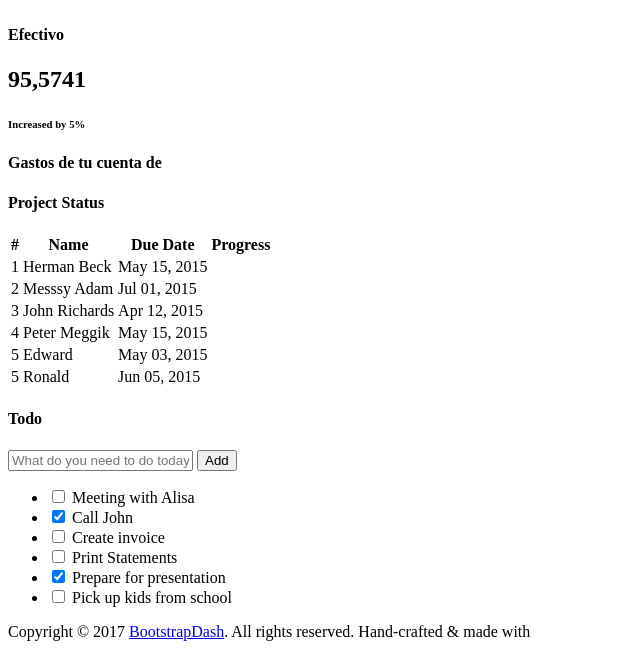
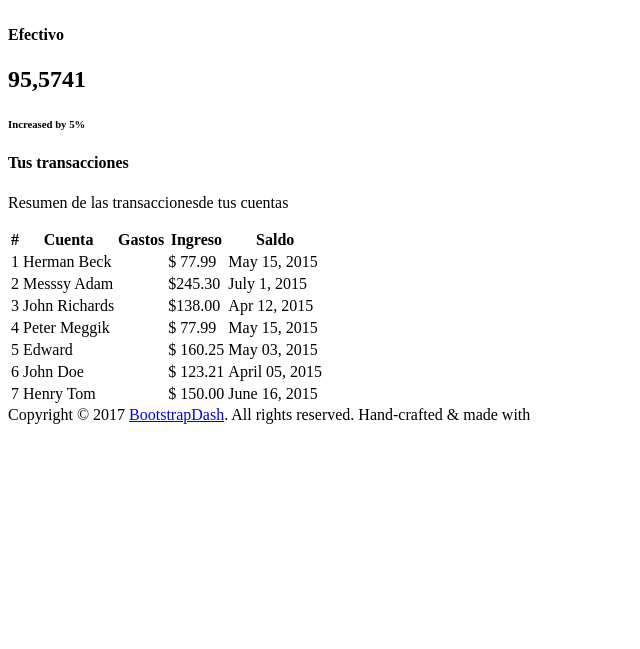
Before and after one commit to jackeline21/MoneyManager, a Node server app: template views/inicioApp.handlebars in a window 1280 px wide. Shown: the part 5034-5683 px from the top of the page, without its empty margins (0-640 px from the left). After the commit the page ends 5458 px from the top, so only its background shows below. Run offline with Node 20, Linux system fonts and the light colour scheme; the template is opened without the code that fills it, so the values that code supplies are empty; some libraries are stand-ins or nearby versions.

Commit message:
tabla mostrar transacciones no lista

```diff
--- a/models/purse.js
+++ b/models/purse.js
@@ -55,8 +55,9 @@
         comment:{
             type: String
         },
-        account: {
-            name: String
+        account:{
+            name: String,
+
         }
     }]
 })
--- a/views/inicioApp.handlebars
+++ b/views/inicioApp.handlebars
@@ -53,181 +53,113 @@
 
   <!--Div para el dashboard-->
   <div class="row-">
-    <div class="col-md-12 grid-margin stretch-card">
+
+    <div class="col-lg-12 grid-margin stretch-card">
       <div class="card">
         <div class="card-body">
-          <div class="clearfix">
-            <h4 class="card-title float-left">Gastos de tu cuenta de </h4>
-
-          </div>
-        </div>
-      </div>
-    </div>
-
-    <!--Fin del div para el dashboard-->
-
-    <!--Dejo esta parte por si la necesito luego-->
-    <!--
-              <div class="col-md-5 grid-margin stretch-card">
-
-              </div>
-            </div>
-
-            <div class="row">
-              <div class="col-12 grid-margin">
-              </div>
-            </div>
-            <div class="row">
-              <div class="col-12 grid-margin stretch-card">
-              </div>
-            </div>
-            -->
-    <div class="row">
-      <div class="col-md-7 grid-margin stretch-card">
-        <div class="card">
-          <div class="card-body">
-            <h4 class="card-title">Project Status</h4>
-            <div class="table-responsive">
-              <table class="table">
+          <h4 class="card-title">Tus transacciones</h4>
+          <p class="card-description"> Resumen de las transaccionesde tus cuentas</p>
+          <table class="table table-bordered">
             <thead>
               <tr>
                 <th> # </th>
-                    <th> Name </th>
-                    <th> Due Date </th>
-                    <th> Progress </th>
+                <th> Cuenta </th>
+                <th> Gastos </th>
+                <th> Ingreso </th>
+                <th> Saldo </th>
               </tr>
             </thead>
             <tbody>
               <tr>
                 <td> 1 </td>
                 <td> Herman Beck </td>
-                    <td> May 15, 2015 </td>
                 <td>
                   <div class="progress">
-                        <div class="progress-bar bg-gradient-success" role="progressbar" style="width: 25%"
-                          aria-valuenow="25" aria-valuemin="0" aria-valuemax="100"></div>
+                    <div class="progress-bar bg-success" role="progressbar" style="width: 25%" aria-valuenow="25"
+                      aria-valuemin="0" aria-valuemax="100"></div>
                   </div>
                 </td>
+                <td> $ 77.99 </td>
+                <td> May 15, 2015 </td>
               </tr>
               <tr>
                 <td> 2 </td>
                 <td> Messsy Adam </td>
-                    <td> Jul 01, 2015 </td>
                 <td>
                   <div class="progress">
-                        <div class="progress-bar bg-gradient-danger" role="progressbar" style="width: 75%"
-                          aria-valuenow="75" aria-valuemin="0" aria-valuemax="100"></div>
+                    <div class="progress-bar bg-danger" role="progressbar" style="width: 75%" aria-valuenow="75"
+                      aria-valuemin="0" aria-valuemax="100"></div>
                   </div>
                 </td>
+                <td> $245.30 </td>
+                <td> July 1, 2015 </td>
               </tr>
               <tr>
                 <td> 3 </td>
                 <td> John Richards </td>
-                    <td> Apr 12, 2015 </td>
                 <td>
                   <div class="progress">
-                        <div class="progress-bar bg-gradient-warning" role="progressbar" style="width: 90%"
-                          aria-valuenow="90" aria-valuemin="0" aria-valuemax="100"></div>
+                    <div class="progress-bar bg-warning" role="progressbar" style="width: 90%" aria-valuenow="90"
+                      aria-valuemin="0" aria-valuemax="100"></div>
                   </div>
                 </td>
+                <td> $138.00 </td>
+                <td> Apr 12, 2015 </td>
               </tr>
               <tr>
                 <td> 4 </td>
                 <td> Peter Meggik </td>
-                    <td> May 15, 2015 </td>
                 <td>
                   <div class="progress">
-                        <div class="progress-bar bg-gradient-primary" role="progressbar" style="width: 50%"
-                          aria-valuenow="50" aria-valuemin="0" aria-valuemax="100"></div>
+                    <div class="progress-bar bg-primary" role="progressbar" style="width: 50%" aria-valuenow="50"
+                      aria-valuemin="0" aria-valuemax="100"></div>
                   </div>
                 </td>
+                <td> $ 77.99 </td>
+                <td> May 15, 2015 </td>
               </tr>
               <tr>
                 <td> 5 </td>
                 <td> Edward </td>
-                    <td> May 03, 2015 </td>
                 <td>
                   <div class="progress">
-                        <div class="progress-bar bg-gradient-danger" role="progressbar" style="width: 35%"
-                          aria-valuenow="35" aria-valuemin="0" aria-valuemax="100"></div>
+                    <div class="progress-bar bg-danger" role="progressbar" style="width: 35%" aria-valuenow="35"
+                      aria-valuemin="0" aria-valuemax="100"></div>
                   </div>
                 </td>
+                <td> $ 160.25 </td>
+                <td> May 03, 2015 </td>
               </tr>
               <tr>
-                    <td> 5 </td>
-                    <td> Ronald </td>
-                    <td> Jun 05, 2015 </td>
+                <td> 6 </td>
+                <td> John Doe </td>
                 <td>
                   <div class="progress">
-                        <div class="progress-bar bg-gradient-info" role="progressbar" style="width: 65%"
-                          aria-valuenow="65" aria-valuemin="0" aria-valuemax="100"></div>
+                    <div class="progress-bar bg-info" role="progressbar" style="width: 65%" aria-valuenow="65"
+                      aria-valuemin="0" aria-valuemax="100"></div>
                   </div>
                 </td>
+                <td> $ 123.21 </td>
+                <td> April 05, 2015 </td>
+              </tr>
+              <tr>
+                <td> 7 </td>
+                <td> Henry Tom </td>
+                <td>
+                  <div class="progress">
+                    <div class="progress-bar bg-warning" role="progressbar" style="width: 20%" aria-valuenow="20"
+                      aria-valuemin="0" aria-valuemax="100"></div>
+                  </div>
+                </td>
+                <td> $ 150.00 </td>
+                <td> June 16, 2015 </td>
               </tr>
             </tbody>
           </table>
         </div>
       </div>
     </div>
-      </div>
-      <div class="col-md-5 grid-margin stretch-card">
-        <div class="card">
-          <div class="card-body">
-            <h4 class="card-title text-white">Todo</h4>
-            <div class="add-items d-flex">
-              <input type="text" class="form-control todo-list-input" placeholder="What do you need to do today?">
-              <button class="add btn btn-gradient-primary font-weight-bold todo-list-add-btn" id="add-task">Add</button>
-            </div>
-            <div class="list-wrapper">
-              <ul class="d-flex flex-column-reverse todo-list todo-list-custom">
-                <li>
-                  <div class="form-check">
-                    <label class="form-check-label">
-                      <input class="checkbox" type="checkbox"> Meeting with Alisa </label>
-                  </div>
-                  <i class="remove mdi mdi-close-circle-outline"></i>
-                </li>
-                <li class="completed">
-                  <div class="form-check">
-                    <label class="form-check-label">
-                      <input class="checkbox" type="checkbox" checked> Call John </label>
-                  </div>
-                  <i class="remove mdi mdi-close-circle-outline"></i>
-                </li>
-                <li>
-                  <div class="form-check">
-                    <label class="form-check-label">
-                      <input class="checkbox" type="checkbox"> Create invoice </label>
-                  </div>
-                  <i class="remove mdi mdi-close-circle-outline"></i>
-                </li>
-                <li>
-                  <div class="form-check">
-                    <label class="form-check-label">
-                      <input class="checkbox" type="checkbox"> Print Statements </label>
-                  </div>
-                  <i class="remove mdi mdi-close-circle-outline"></i>
-                </li>
-                <li class="completed">
-                  <div class="form-check">
-                    <label class="form-check-label">
-                      <input class="checkbox" type="checkbox" checked> Prepare for presentation </label>
-                  </div>
-                  <i class="remove mdi mdi-close-circle-outline"></i>
-                </li>
-                <li>
-                  <div class="form-check">
-                    <label class="form-check-label">
-                      <input class="checkbox" type="checkbox"> Pick up kids from school </label>
-                  </div>
-                  <i class="remove mdi mdi-close-circle-outline"></i>
-                </li>
-              </ul>
-            </div>
-          </div>
-        </div>
-      </div>
-    </div>
+
   </div>
   <!-- content-wrapper ends -->
   <!-- partial:partials/_footer.html -->
```
Also changed, not shown: views/layouts/appHome.handlebars (+6 -10 lines), public/images/favicon.png, public/images/favicon1.png (added), public/images/logo-mini.svg, public/images/logo-mini1.svg (added). Lines whose indentation alone changed are shown as unchanged.
